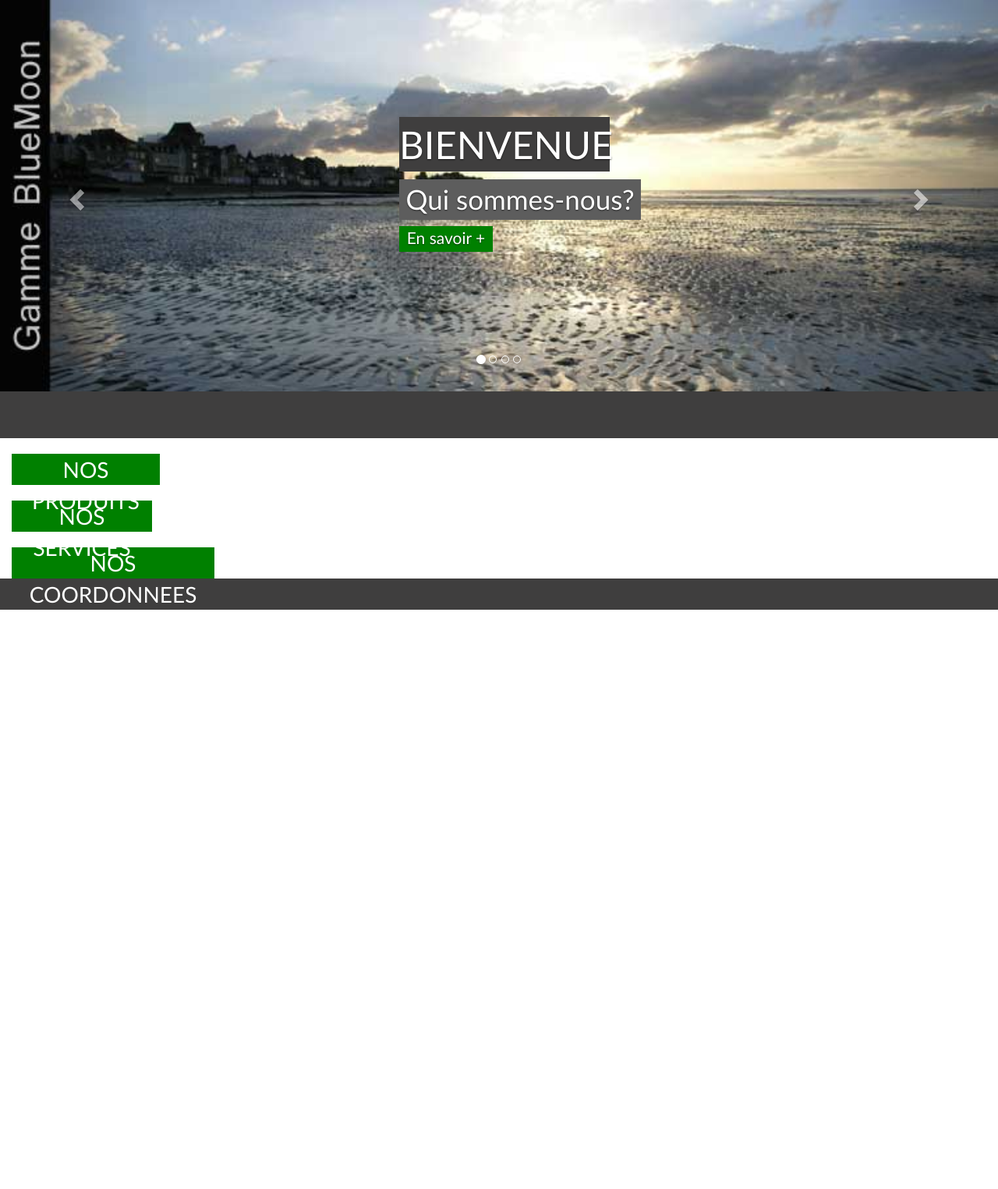
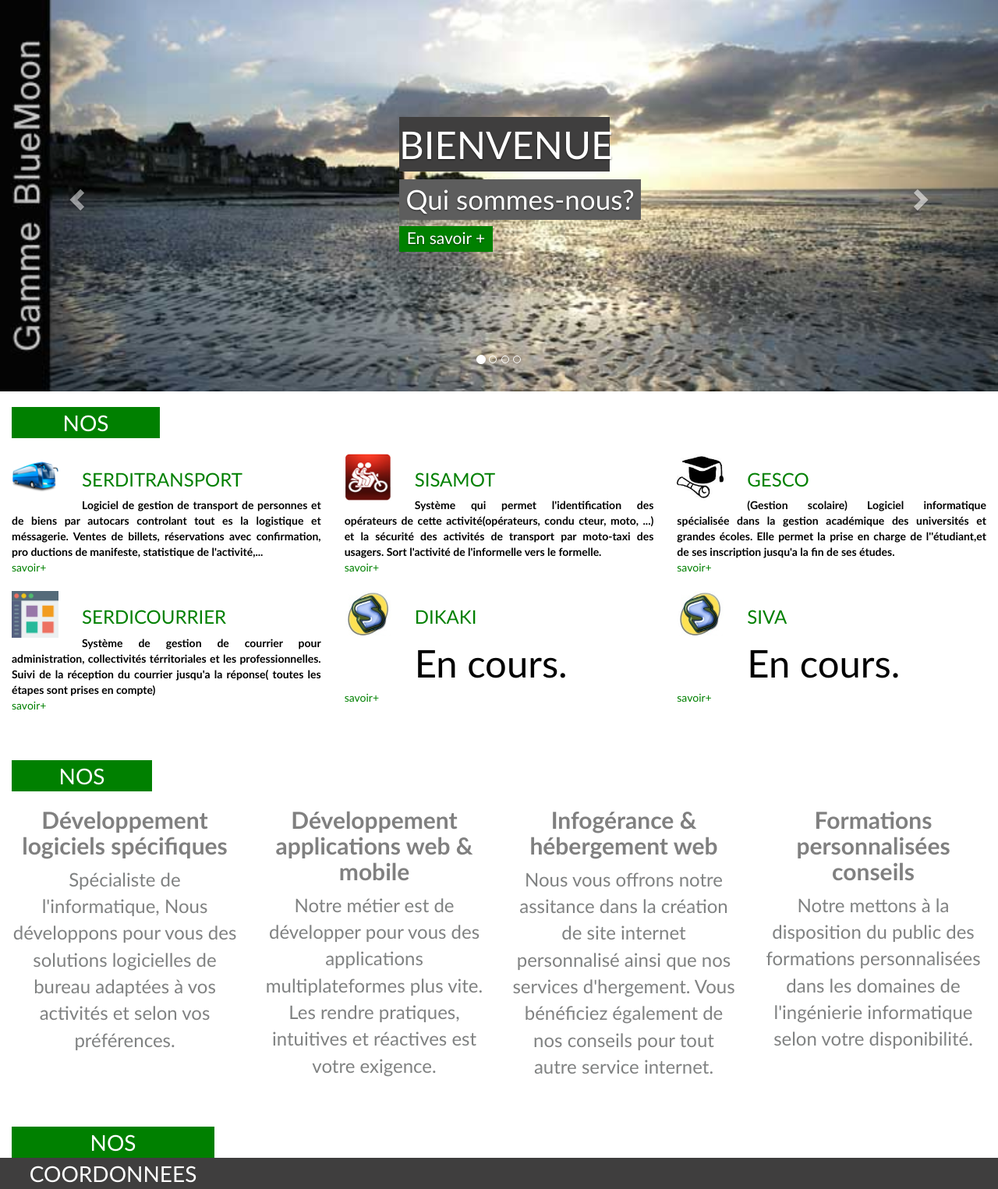
Before and after one commit to TonyNama/serdi, a WordPress theme: template index.php in a window 1280 px wide. Shown: the part 232-1757 px from the top of the page at 78% size. Before the commit the page ends 1014 px from the top, so only its background shows below. Run offline with PHP 8.4 and a stand-in for WordPress, Linux system fonts and the light colour scheme; the site name, menu and one post (Sample post) are stand-ins, and other content is empty.

Commit message:
mise à jour jusqua la map

```diff
--- a/content.php
+++ b/content.php
@@ -10,20 +10,116 @@
   <script src="js/bootstrap.min.js"></script>
 </head>
 <body>
+<section">
 	<div class="container-fluid" style="background-color: #ffffff">
 	<br />
-	<div class="partieContenu" style="width: 190px;">
+		<div id="prod" class="partieContenu" style="width: 190px;">
 			NOS PRODUITS
 		</div>
 		<br />
-	<div class="partieContenu" style="width: 180px;">
+  		<div class="row">
+    		<div class="col-sm-4"">
+    			<img class="imageProduit" src="images/transport.jpg" alt="logo"/>
+    			<h3 class="titreProduit">SERDITRANSPORT</h3>
+    			<div class="descripProduit">
+    				Logiciel de gestion de transport de personnes et de biens par autocars controlant tout						es la logistique et méssagerie. Ventes de billets, réservations avec confirmation, pro						ductions de manifeste, statistique de l'activité,...
+    			</div>
+    			<div><a href="#" style="color: green;">savoir+</a></div>
+    		</div>
+    		<div class="col-sm-4"">
+    			<img class="imageProduit" src="images/sisamot.jpg" alt="logo"/>
+    			<h3 class="titreProduit">SISAMOT</h3>
+    			<div class="descripProduit">
+    				Système qui permet l'identification des opérateurs de cette activité(opérateurs, condu						cteur, moto, ...) et la sécurité des activités de transport par moto-taxi des usagers. 						Sort l'activité de l'informelle vers le formelle.
+    			</div>
+    			<div><a href="#" style="color: green;">savoir+</a></div>
+    		</div>
+    		<div class="col-sm-4">
+    			<img class="imageProduit" src="images/gesco.jpg" alt="logo"/>
+    			<h3 class="titreProduit">GESCO</h3>
+    			<div class="descripProduit">
+    				(Gestion scolaire) Logiciel informatique spécialisée dans la gestion académique des
+    				universités et grandes écoles. Elle permet la prise en charge de l''étudiant,et de ses 						inscription jusqu'a la fin de ses études.
+    			</div>
+    			<div><a href="#" style="color: green;">savoir+</a></div>
+    		</div>
+  		</div>
+  		<br />
+  		<div class="row">
+    		<div class="col-sm-4">
+    			<img class="imageProduit" src="images/courrier.png" alt="logo"/>
+    			<h3 class="titreProduit">SERDICOURRIER</h3>
+    			<div class="descripProduit">
+    				Système de gestion de courrier pour administration, collectivités térritoriales et les 						professionnelles. Suivi de la réception du courrier jusqu'a la réponse( toutes les
+    				étapes sont prises en compte)
+    			</div>
+    			<div><a href="#" style="color: green;">savoir+</a></div>
+    		</div>
+    		<div class="col-sm-4">
+    			<img class="imageProduit" src="images/imgTemp.png" alt="logo"/>
+    			<h3 class="titreProduit">DIKAKI</h3>
+    			<div style="font-size: 3.5em;color: black;">
+    				En cours.
+    				</div>
+    			<div><a href="#" style="color: green;">savoir+</a></div>
+    		</div>
+    		<div class="col-sm-4">
+    			<img class="imageProduit" src="images/imgTemp.png" alt="logo"/>
+    			<h3 class="titreProduit">SIVA</h3>
+    			<div style="font-size: 3.5em;color: black;">
+    				En cours.
+    			</div>
+    			<div><a href="#" style="color: green;">savoir+</a></div>
+    		</div>
+  		</div>
+  		<br /> <br /><br />
+		<div id="serv" class="partieContenu" style="width: 180px;">
 			NOS SERVICES
 		</div>
-	<br />
+		<div class="row">
+    		<div class="col-sm-3">
+    			<h2 class="titreService">
+    				Développement logiciels spécifiques
+    			</h2>
+    			<div class="descripService">
+    				Spécialiste de l'informatique, Nous développons pour vous des solutions logicielles de
+    				bureau adaptées à vos activités et selon vos préférences.
+    			</div>
+    		</div>
+    		<div class="col-sm-3">
+    			<h2 class="titreService">
+    				Développement applications web & mobile
+    			</h2>
+    			<div class="descripService">
+    				Notre métier est de développer pour vous des applications multiplateformes plus vite.
+    				Les rendre pratiques, intuitives et réactives est votre exigence.
+    			</div>
+    		</div>
+    		<div class="col-sm-3">
+    			<h2 class="titreService">
+    				Infogérance & hébergement web
+    			</h2>
+    			<div class="descripService">
+    				Nous vous offrons notre assitance dans la création de site internet personnalisé ainsi
+    				que nos services d'hergement. Vous bénéficiez également de nos conseils pour tout autre
+    				service internet.
+    			</div>
+    		</div>
+    		<div class="col-sm-3">
+    			<h2 class="titreService">
+    				Formations personnalisées conseils
+    			</h2>
+    			<div class="descripService">
+    				Notre mettons à la disposition du public des formations personnalisées dans les domaines 						de l'ingénierie informatique selon votre disponibilité.
+    			</div>
+    		</div>
+  		</div>
+  		<br /> <br /><br />
 		<div class="partieContenu" style="width: 260px;">
 			NOS COORDONNEES
 		</div>
+
 	</div>
-
+</section>
 </body>
 </html>
--- a/navbar.php
+++ b/navbar.php
@@ -12,8 +12,8 @@
       <ul class="nav navbar-nav navbar-left">
 		<li><a class="active navi" href="#acceuil">acceuil</a></li>
         <li><a class="navi" href="#apropros">A propos</a></li>
-        <li><a class="navi" href="#produits">Nos produits</a></li>
-        <li><a class="navi" href="#services">Nos services</a></li>
+        <li><a class="navi" href="#prod">Nos produits</a></li>
+        <li><a class="navi" href="#serv">Nos services</a></li>
         <li><a class="navi" href="#contact">Contact</a></li>
       </ul>
 	  <ul class="nav navbar-nav navbar-right">
--- a/slider.php
+++ b/slider.php
@@ -85,7 +85,6 @@
 
   </div>
 </div>
-<br /> <br /> <br />
 <script>
 		// document ready
 			jQuery(document).ready(function($){
--- a/style.css
+++ b/style.css
@@ -77,7 +77,7 @@ nav > .container{
 }
 
 .navbar-brand{
-	margin-right:100px;
+	margin-right:50px;
 	font-weight:bold;
 	font-size: 40px;
 }
@@ -214,3 +214,32 @@ nav > .container{
 #sli42{
 	width:630px;
 }
+.titreProduit{
+	color:#008000;
+}
+
+.imageProduit{
+	width: 60px;
+	height: 60px;
+	float: left;
+	margin-right: 30px;
+}
+.descripProduit{
+	color: black;
+	font-weight: bold;
+	text-align: justify;
+
+}
+
+.titreService{
+	color:#808080;
+	text-align: center;
+	font-weight: bold;
+}
+
+.descripService{
+	color: #808282;
+	font-size: x-large;
+	text-align: center;
+
+}
```
Also changed, not shown: images/courrier.png (added), images/gesco.jpg (added), images/imgTemp.png (added), images/sisamot.jpg (added), images/transport.jpg (added). Lines whose indentation alone changed are shown as unchanged.
